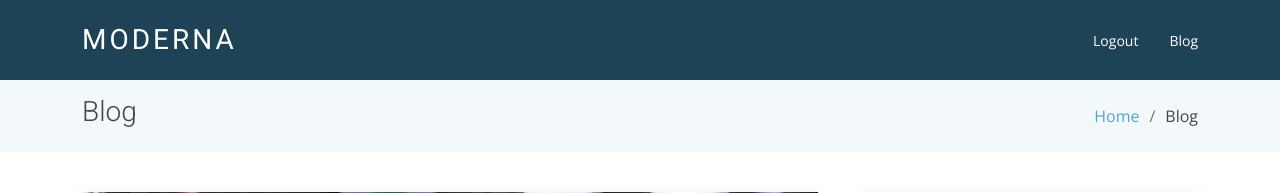
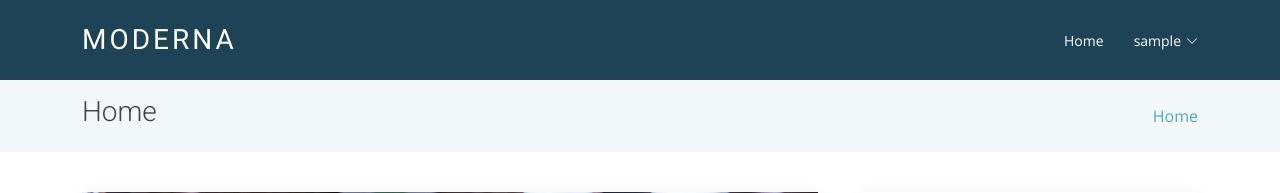
Before and after one commit to H-Ghaffari/Django-weblog, a Django app: page / in a window 1280 px wide. Shown: the top 193 px of the page. Run offline with Django 5.2, Linux system fonts and the light colour scheme; the visitor is signed in with stand-in values (Sample User, id 1); some libraries are stand-ins or nearby versions.

Commit message:
Improve user interface

```diff
--- a/templates/base.html
+++ b/templates/base.html
@@ -76,7 +76,15 @@
 
         <nav id="navbar" class="navbar">
           <ul>
+            <li><a href="{% url 'home' %}">Home</a></li>
+
             {% if user.is_authenticated %}
+            <li class="dropdown">
+              <a href="#"
+                >{{ user.username }}
+                <span><i class="bi bi-chevron-down"></i></span
+              ></a>
+              <ul>
                 <li>
                   <form
                     action="{% url 'logout' %}"
@@ -86,20 +94,32 @@
                     {% csrf_token %}
                     <button
                       type="submit"
-                  class="btn btn-link p-0 align-baseline text-decoration-none text-white"
+                      class="btn btn-link p-0 align-baseline text-decoration-none text-black px-3"
                       style="font-size: 14px; !important"
                     >
                       Logout
                     </button>
                   </form>
                 </li>
+                <li>
+                  <a href="{% url 'password_change' %}">Password Change</a>
+                </li>
+                <li><a href="{% url 'password_reset' %}">Password Reset</a></li>
+              </ul>
+            </li>
 
             {% else %}
+            <li class="dropdown">
+              <a href="#"
+                >User <span><i class="bi bi-chevron-down"></i></span
+              ></a>
+              <ul>
                 <li><a href="{% url 'login' %}">Login</a></li>
                 <li><a href="{% url 'signup' %}">Sign Up</a></li>
+              </ul>
+            </li>
 
             {% endif %}
-            <li><a href="{% url 'home' %}">Blog</a></li>
           </ul>
           <i class="bi bi-list mobile-nav-toggle"></i>
         </nav>
--- a/templates/home.html
+++ b/templates/home.html
@@ -4,11 +4,10 @@
 <section class="breadcrumbs">
   <div class="container">
     <div class="d-flex justify-content-between align-items-center">
-      <h2>Blog</h2>
+      <h2>Home</h2>
 
       <ol>
-        <li><a href="index.html">Home</a></li>
-        <li>Blog</li>
+        <li><a href="{% url 'home' %}">Home</a></li>
       </ol>
     </div>
   </div>
```
Lines whose indentation alone changed are shown as unchanged.
